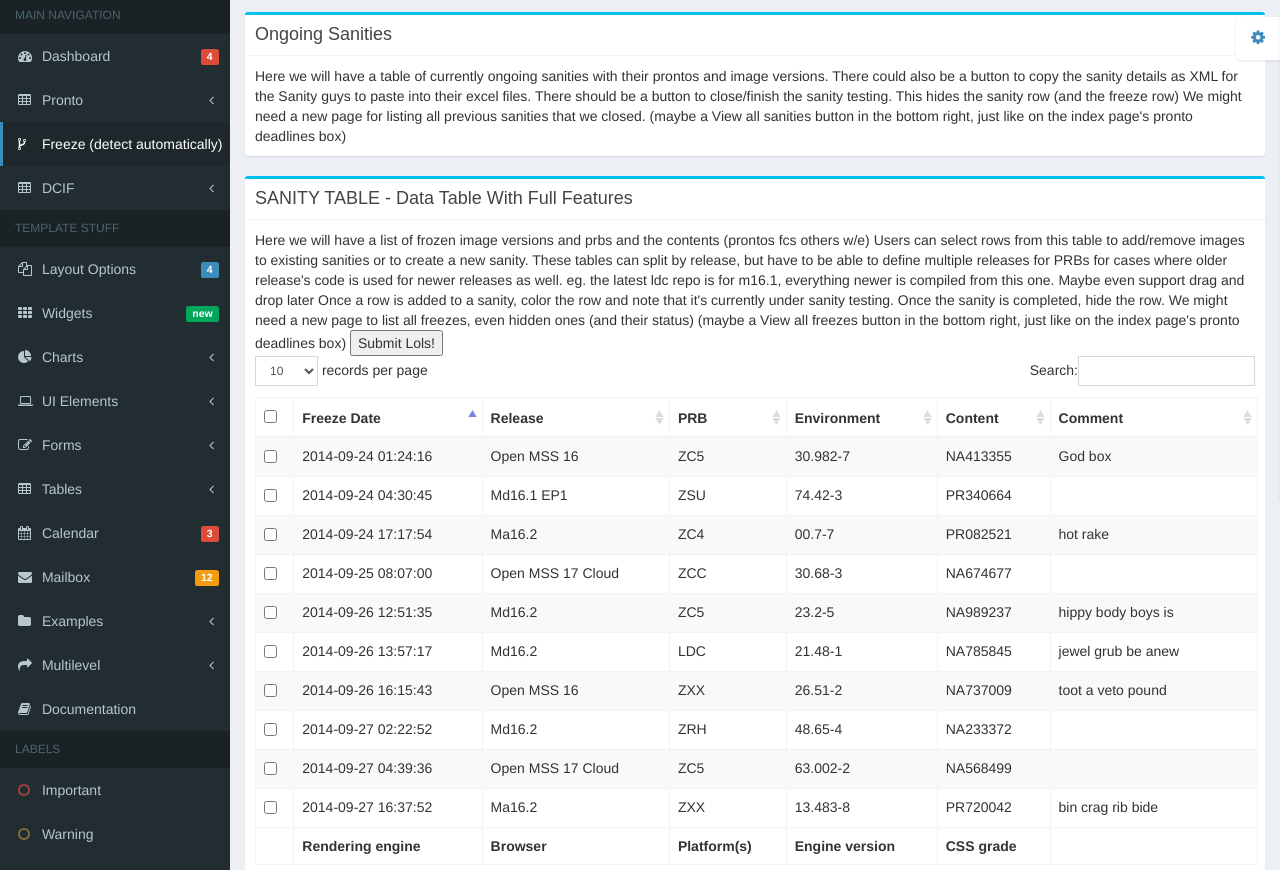
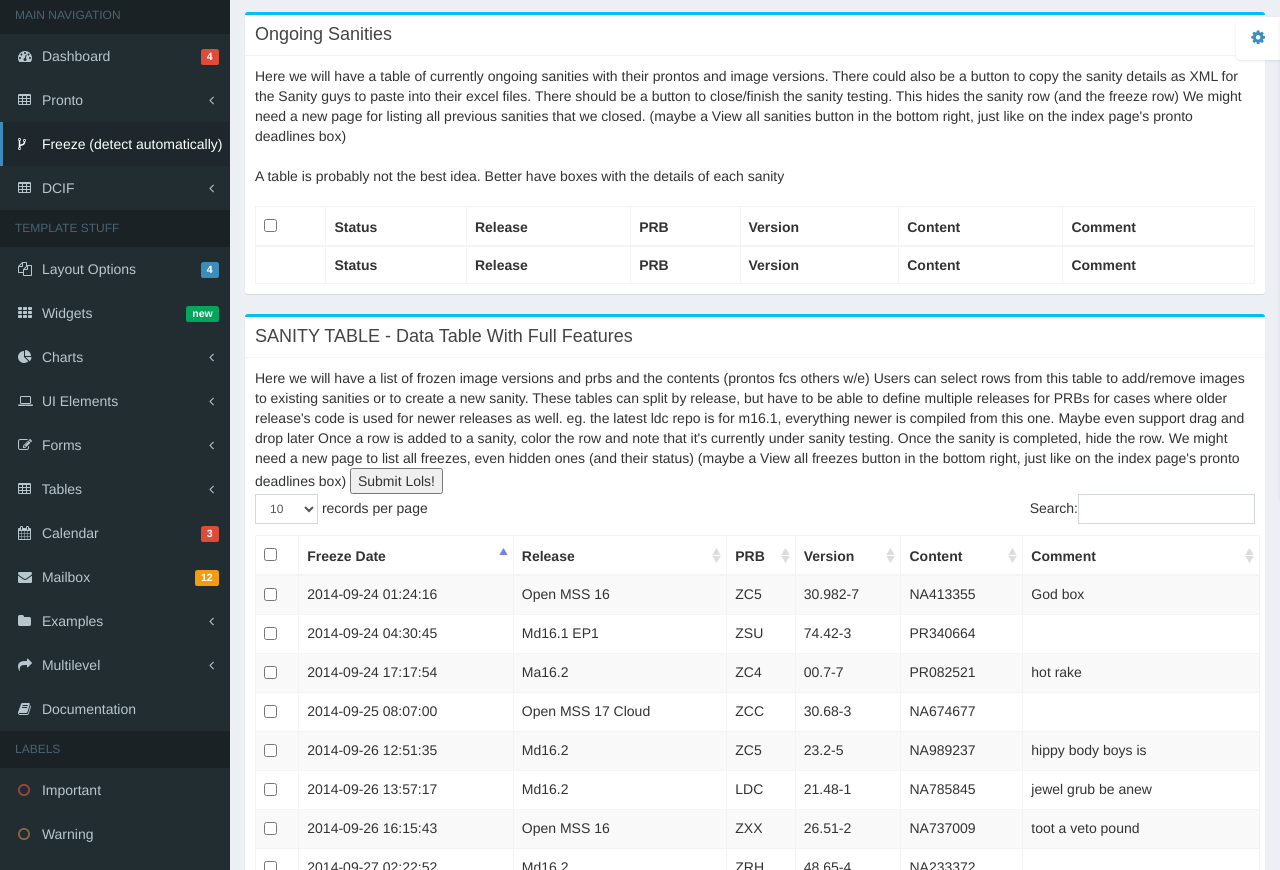
Before and after one commit to weriKK/board, a plain HTML site: page web/site/freeze.html in a window 1280 px wide. Shown: the part 53-923 px from the top of the page. Drawn offline with nearby package versions, Linux system fonts and the light colour scheme; a web font is replaced by a local one.

Commit message:
Sanity Table or Boxes?!

```diff
--- a/web/site/freeze.html
+++ b/web/site/freeze.html
@@ -291,6 +291,33 @@
                       There should be a button to close/finish the sanity testing. This hides the sanity row (and the freeze row)
                       We might need a new page for listing all previous sanities that we closed.
                       (maybe a View all sanities button in the bottom right, just like on the index page's pronto deadlines box)
+                      <br/><br/>
+                      A table is probably not the best idea. Better have boxes with the details of each sanity<br/><br/>
+                    <table id="sanity_table" class="table table-bordered table-striped table-hover">
+                      <thead>
+                        <tr>
+                          <th><input name="select_all" value="1" type="checkbox"></th>
+                          <th>Status</th>
+                          <th>Release</th>
+                          <th>PRB</th>
+                          <th>Version</th>
+                          <th>Content</th>
+                          <th>Comment</th>
+                        </tr>
+                      </thead>
+
+                      <tfoot>
+                        <tr>
+                          <th></th>
+                          <th>Status</th>
+                          <th>Release</th>
+                          <th>PRB</th>
+                          <th>Version</th>
+                          <th>Content</th>
+                          <th>Comment</th>
+                        </tr>
+                      </tfoot>
+                    </table>
                   </div>
               </div>
               <!-- TABLE: Pronto Status -->
@@ -316,7 +343,7 @@
                         <th>Freeze Date</th>
                         <th>Release</th>
                         <th>PRB</th>
-                        <th>Environment</th>
+                        <th>Version</th>
                         <th>Content</th>
                         <th>Comment</th>
                       </tr>
@@ -325,11 +352,12 @@
                     <tfoot>
                       <tr>
                         <th></th>
-                        <th>Rendering engine</th>
-                        <th>Browser</th>
-                        <th>Platform(s)</th>
-                        <th>Engine version</th>
-                        <th>CSS grade</th>
+                         <th>Freeze Date</th>
+                        <th>Release</th>
+                        <th>PRB</th>
+                        <th>Version</th>
+                        <th>Content</th>
+                        <th>Comment</th>
                       </tr>
                     </tfoot>
                   </table>
```
